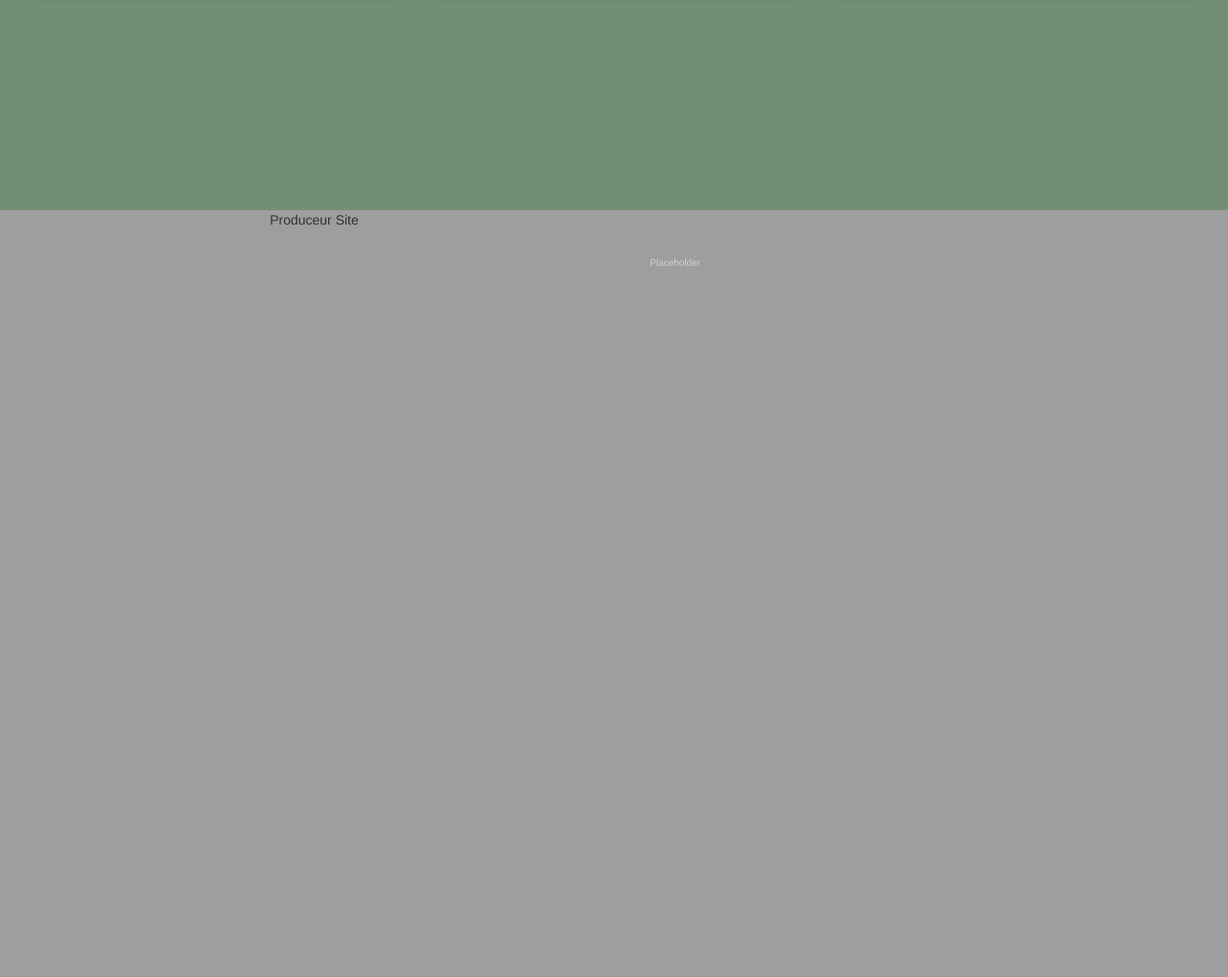
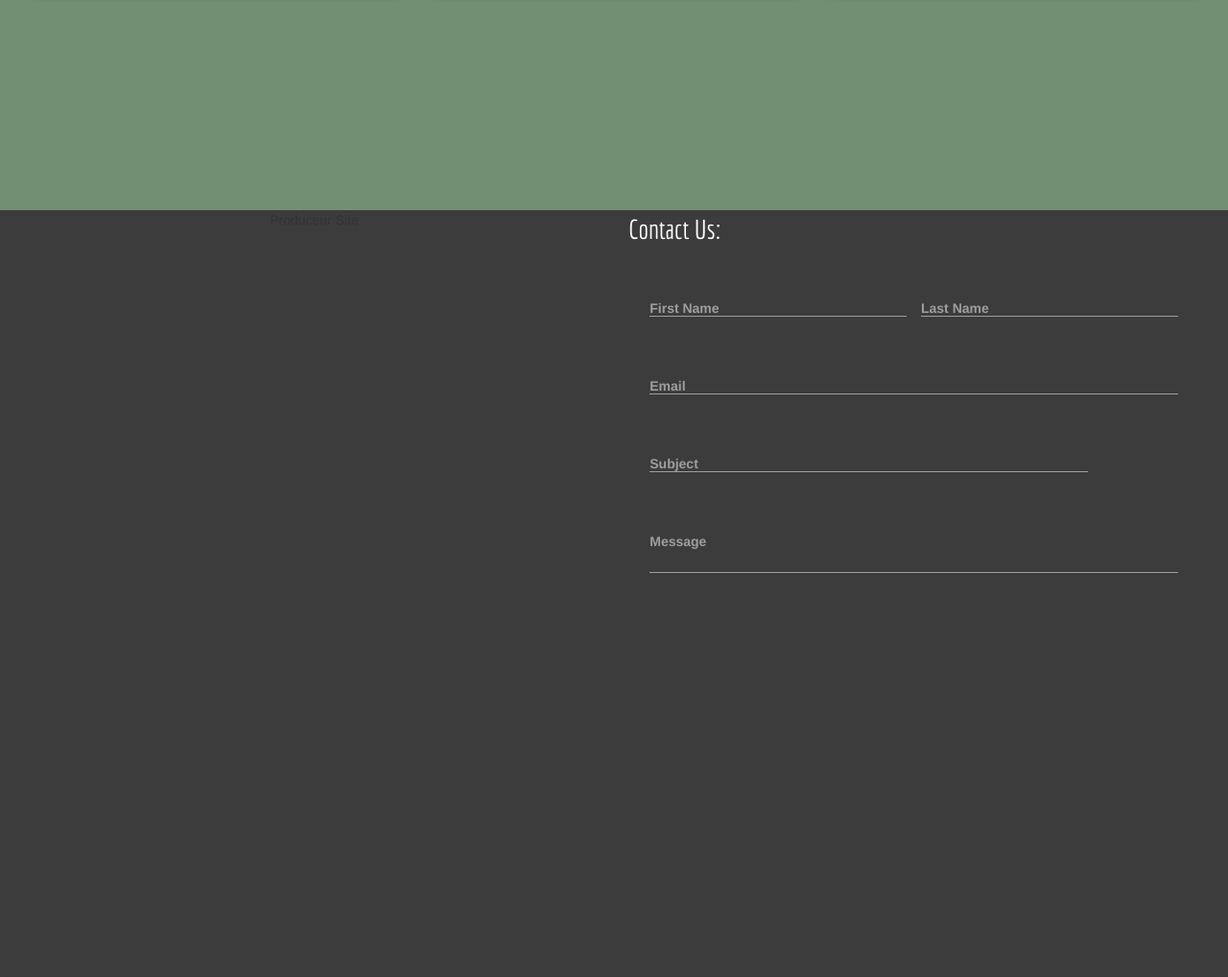
Before and after one commit to mozinor/zakaprod, a Django app: page /home/ in a window 1280 px wide. Shown: the part 1381-2399 px from the top of the page at 96% size. Run offline with Django 3.2, Linux system fonts and the light colour scheme; some libraries are stand-ins or nearby versions.

Commit message:
12/22/2016 3

```diff
--- a/homeai/static/homeai/css/main.css
+++ b/homeai/static/homeai/css/main.css
@@ -46,7 +46,7 @@
         background: rgba(115,143,115, 1);
     }
     #third-box{
-        background: rgba(153,153,153, .95);
+        background: rgba(50,50,50, .95);
     }
     .title-box{
         /*border: 3px solid #456875;*/
@@ -107,10 +107,37 @@
         font-weight: 400;
     }
     /*Third Div Elements*/
+    .form-container{
+
+    }
     .form-position{
         padding-top: 5%;
         width: 90%;
     }
+    .form-title{
+        font-size: 200%;
+        font-family: 'Economica', sans-serif;
+        font-weight: 300;
+        color: white;
+        margin-top: 5%;
+        text-decoration: none;
+    }
+    #labelFont{
+        font-size: 100%;
+    }
+    #first_name, #last_name, #email, #subject, #email-area{
+        color: white;
+        font-size: 100%;
+    }
+    .input-field input[type=text]:focus {
+
+    }
+    .input-field input[type=text].valid {
+
+    }
+    #input-text{
+        color: white;
+    }
 /*Media: templates css*/
 
 /*Contact: template css */
--- a/homeai/static/homeai/js/navbar-collapse.js
+++ b/homeai/static/homeai/js/navbar-collapse.js
@@ -8,4 +8,5 @@ $(document).ready(function () {
         closeOnClick: true,
         draggable: true
     });
+    $('input#input_text, textarea#email-area').characterCounter();
 })
--- a/homeai/templates/homeai/index.html
+++ b/homeai/templates/homeai/index.html
@@ -73,17 +73,36 @@
             <div class="col-md-6">
                 Produceur Site
             </div>
-            <div class="col-md-6">
+            <div class="form-container col-md-6">
+                <div align="left"><a class="form-title" href="#contact">Contact Us: </a></div>
                 <div class="form-position" align="left">
                     <form class="col s12">
                         <div class="row">
                             <div class="input-field col s6">
-                                <input placeholder="Placeholder" id="first_name" type="text" class="validate">
-                                <label for="first_name">First Name</label>
+                                <input id="first_name" type="text" class="inputFont validate">
+                                <label id="labelFont" for="first_name">First Name</label>
                             </div>
                             <div class="input-field col s6">
                                 <input id="last_name" type="text" class="validate">
-                                <label for="last_name">Last Name</label>
+                                <label id="labelFont" for="last_name">Last Name</label>
+                            </div>
+                        </div>
+                        <div class="row">
+                            <div class="input-field col s12">
+                                <input id="email" type="email" class="inputFont validate">
+                                <label id="labelFont" data-error="incorect email" data-success="good email format" for="email_field">Email</label>
+                            </div>
+                        </div>
+                        <div class="row">
+                            <div class="input-field col s10">
+                                <input id="subject" type="text" class="inputFont validate">
+                                <label id="labelFont" for="email_field">Subject</label>
+                            </div>
+                        </div>
+                        <div class="row">
+                            <div class="input-field col s12">
+                                <textarea id="email-area" class="materialize-textarea" length="120"></textarea>
+                                <label id="labelFont" for="email-area">Message</label>
                             </div>
                         </div>
                     </form>
```
